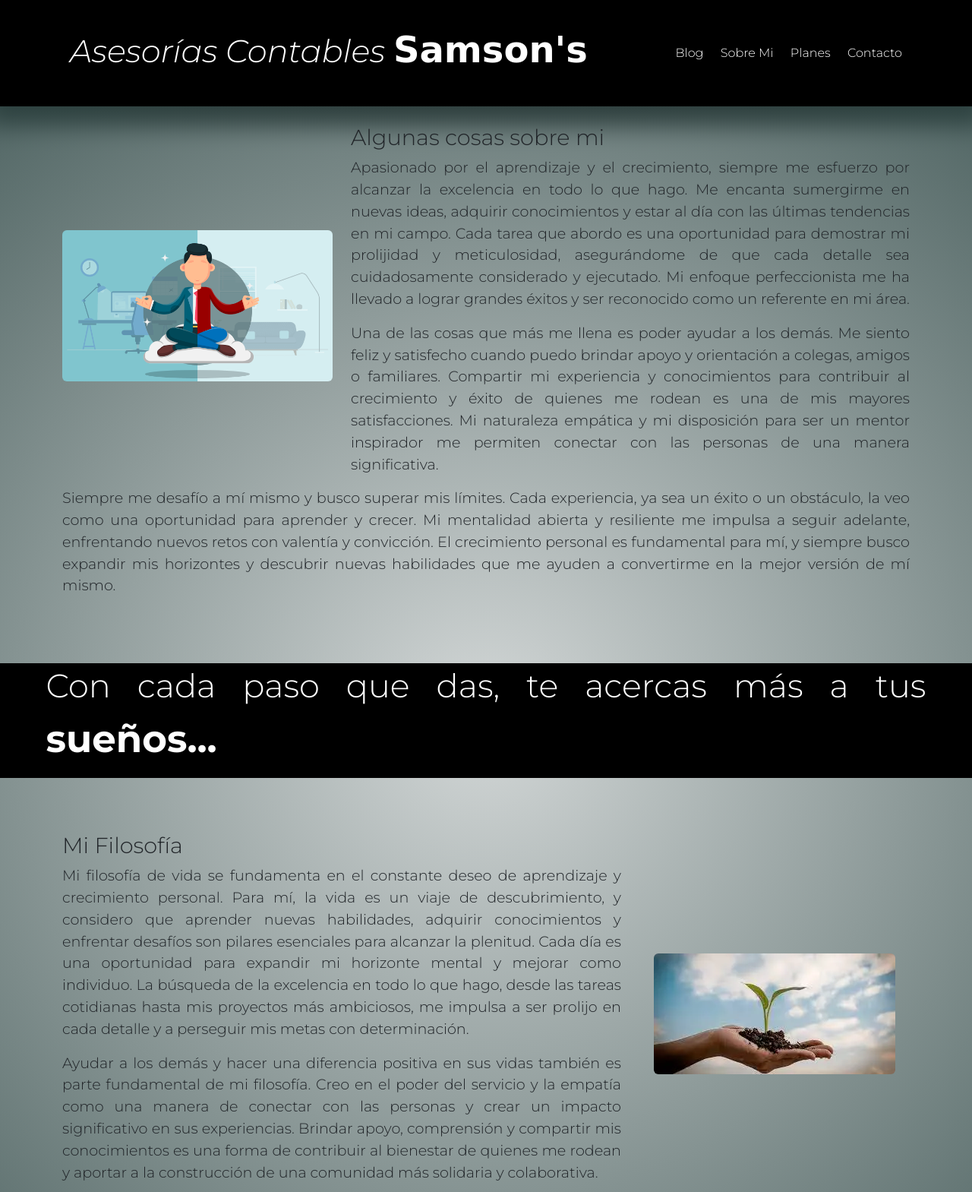
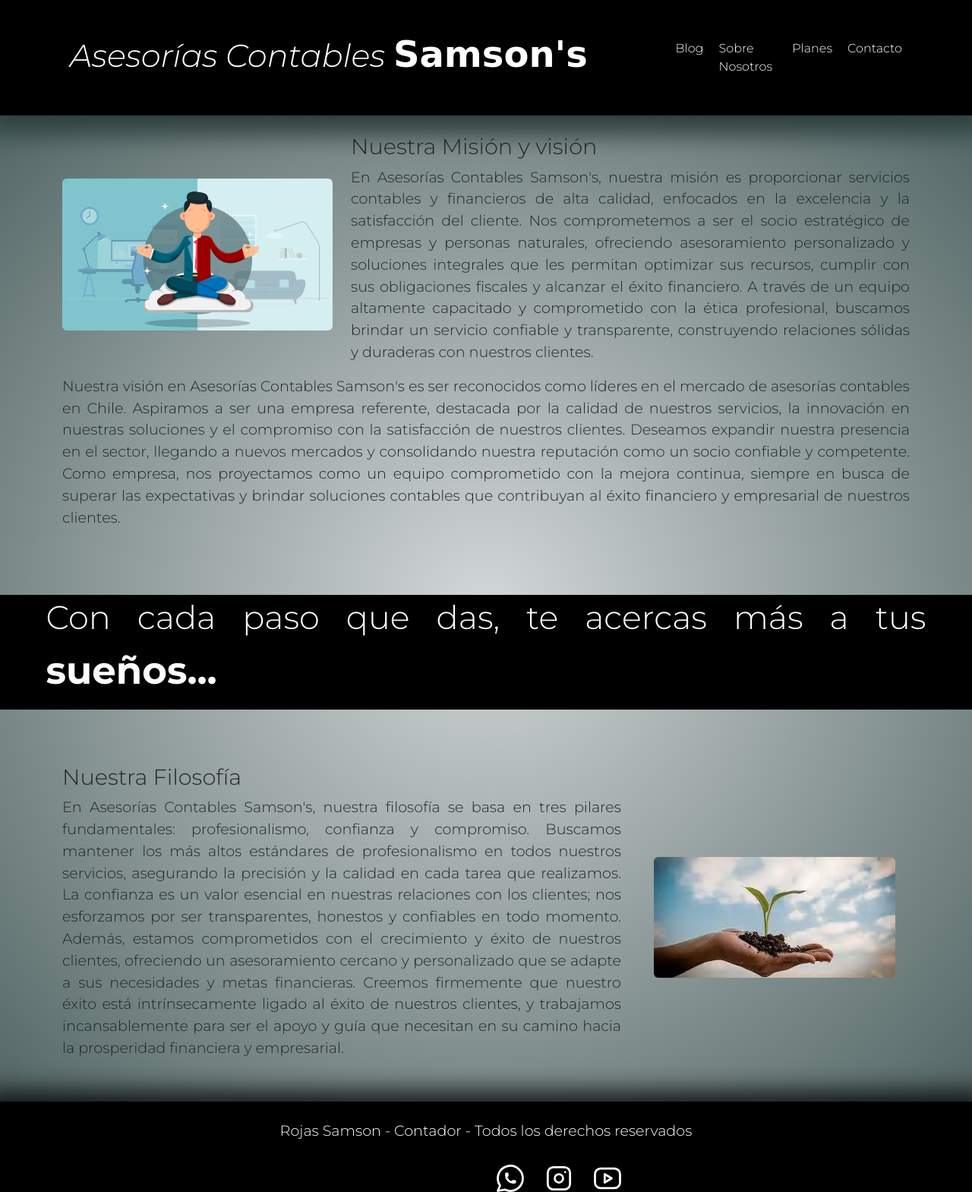
Before and after one commit to rojassamson/Asesorias-Contables-Samson-s, a website: page pages/sobre_nosotros.html in a window 1280 px wide. Shown: the top 1569 px of the page at 76% size. Drawn offline with nearby package versions, Linux system fonts and the light colour scheme; a web font is replaced by a local one.

Commit message:
Cambia nombre de 'Sobre Mi' a 'Sobre Nosotros' y cambia el texto de la página 'Sobre Nosotros'

```diff
--- a/pages/sobre_mi.html
+++ b/pages/sobre_nosotros.html
@@ -12,7 +12,7 @@
     <link href="https://fonts.googleapis.com/css2?family=Tektur:wght@400;500;600&display=swap" rel="stylesheet">
     <link href="https://cdn.jsdelivr.net/npm/bootstrap@5.3.0/dist/css/bootstrap.min.css" rel="stylesheet" integrity="sha384-9ndCyUaIbzAi2FUVXJi0CjmCapSmO7SnpJef0486qhLnuZ2cdeRhO02iuK6FUUVM" crossorigin="anonymous">
     <link rel="stylesheet" href="../css/style.css">
-    <title>Sobre Mi - Rojas Samson - Contador</title>
+    <title>Sobre Nosotros - Asesorías Contables Samson's</title>
     <meta name="description" content="Conoce a quien está detrás de esta idea.">
 </head>
 <body>
@@ -26,7 +26,7 @@
             <div class="collapse navbar-collapse text-end" id="navbarNavAltMarkup">
               <ul class="navbar-nav list-unstyled w-100 d-flex justify-content-between">
                 <li><a href="./blog.html">Blog</a></li>
-                <li><a href="./sobre_mi.html">Sobre Mi</a></li>
+                <li><a href="./sobre_nosotros.html">Sobre Nosotros</a></li>
                 <li><a href="./planes.html">Planes</a></li>
                 <li><a href="./contacto.html">Contacto</a></li>
             </ul>
@@ -41,14 +41,13 @@
                 <div class="row">
                     <div class="padding-imagen text-center text-lg-start col-12 col-lg-4 centrar-vertical"><img class="img-fluid rounded" src="../assets/img/sobre_mi.webp" alt="Imagen sobre estilo de vida."></div>
                     <div class="col-12 col-lg-8">
-                        <h2>Algunas cosas sobre mi</h2>
-                        <p>Apasionado por el aprendizaje y el crecimiento, siempre me esfuerzo por alcanzar la excelencia en todo lo que hago. Me encanta sumergirme en nuevas ideas, adquirir conocimientos y estar al día con las últimas tendencias en mi campo. Cada tarea que abordo es una oportunidad para demostrar mi prolijidad y meticulosidad, asegurándome de que cada detalle sea cuidadosamente considerado y ejecutado. Mi enfoque perfeccionista me ha llevado a lograr grandes éxitos y ser reconocido como un referente en mi área.</p>
-                        <p>Una de las cosas que más me llena es poder ayudar a los demás. Me siento feliz y satisfecho cuando puedo brindar apoyo y orientación a colegas, amigos o familiares. Compartir mi experiencia y conocimientos para contribuir al crecimiento y éxito de quienes me rodean es una de mis mayores satisfacciones. Mi naturaleza empática y mi disposición para ser un mentor inspirador me permiten conectar con las personas de una manera significativa.</p>
+                        <h2>Nuestra Misión y visión</h2>
+                        <p>En Asesorías Contables Samson's, nuestra misión es proporcionar servicios contables y financieros de alta calidad, enfocados en la excelencia y la satisfacción del cliente. Nos comprometemos a ser el socio estratégico de empresas y personas naturales, ofreciendo asesoramiento personalizado y soluciones integrales que les permitan optimizar sus recursos, cumplir con sus obligaciones fiscales y alcanzar el éxito financiero. A través de un equipo altamente capacitado y comprometido con la ética profesional, buscamos brindar un servicio confiable y transparente, construyendo relaciones sólidas y duraderas con nuestros clientes.</p>
                     </div>
                 </div>
                 <div class="row">
                     <div class="col">
-                        <p>Siempre me desafío a mí mismo y busco superar mis límites. Cada experiencia, ya sea un éxito o un obstáculo, la veo como una oportunidad para aprender y crecer. Mi mentalidad abierta y resiliente me impulsa a seguir adelante, enfrentando nuevos retos con valentía y convicción. El crecimiento personal es fundamental para mí, y siempre busco expandir mis horizontes y descubrir nuevas habilidades que me ayuden a convertirme en la mejor versión de mí mismo.</p>
+                        <p>Nuestra visión en Asesorías Contables Samson's es ser reconocidos como líderes en el mercado de asesorías contables en Chile. Aspiramos a ser una empresa referente, destacada por la calidad de nuestros servicios, la innovación en nuestras soluciones y el compromiso con la satisfacción de nuestros clientes. Deseamos expandir nuestra presencia en el sector, llegando a nuevos mercados y consolidando nuestra reputación como un socio confiable y competente. Como empresa, nos proyectamos como un equipo comprometido con la mejora continua, siempre en busca de superar las expectativas y brindar soluciones contables que contribuyan al éxito financiero y empresarial de nuestros clientes.</p>
                     </div>
                 </div>
 
@@ -66,15 +65,14 @@
             <section class="pt-5">
                 <div class="row d-flex">
                     <div class="order-2 col-12 col-lg-8">
-                        <h2>Mi Filosofía</h2>
-                        <p>Mi filosofía de vida se fundamenta en el constante deseo de aprendizaje y crecimiento personal. Para mí, la vida es un viaje de descubrimiento, y considero que aprender nuevas habilidades, adquirir conocimientos y enfrentar desafíos son pilares esenciales para alcanzar la plenitud. Cada día es una oportunidad para expandir mi horizonte mental y mejorar como individuo. La búsqueda de la excelencia en todo lo que hago, desde las tareas cotidianas hasta mis proyectos más ambiciosos, me impulsa a ser prolijo en cada detalle y a perseguir mis metas con determinación.</p>
-                        <p>Ayudar a los demás y hacer una diferencia positiva en sus vidas también es parte fundamental de mi filosofía. Creo en el poder del servicio y la empatía como una manera de conectar con las personas y crear un impacto significativo en sus experiencias. Brindar apoyo, comprensión y compartir mis conocimientos es una forma de contribuir al bienestar de quienes me rodean y aportar a la construcción de una comunidad más solidaria y colaborativa.</p>
+                        <h2>Nuestra Filosofía</h2>
+                        <p>En Asesorías Contables Samson's, nuestra filosofía se basa en tres pilares fundamentales: profesionalismo, confianza y compromiso. Buscamos mantener los más altos estándares de profesionalismo en todos nuestros servicios, asegurando la precisión y la calidad en cada tarea que realizamos. La confianza es un valor esencial en nuestras relaciones con los clientes; nos esforzamos por ser transparentes, honestos y confiables en todo momento. Además, estamos comprometidos con el crecimiento y éxito de nuestros clientes, ofreciendo un asesoramiento cercano y personalizado que se adapte a sus necesidades y metas financieras. Creemos firmemente que nuestro éxito está intrínsecamente ligado al éxito de nuestros clientes, y trabajamos incansablemente para ser el apoyo y guía que necesitan en su camino hacia la prosperidad financiera y empresarial.</p>
                     </div>
                     <div class="padding-imagen text-center text-lg-end order-2 col-12 col-lg-4 centrar-vertical d-flex justify-content-center align-items-center"><img class="img-fluid rounded" src="../assets/img/filosofia.webp" alt="Imagen sobre filosofía de vida."></div>
                 </div>
                 <div class="row">
                     <div class="col">
-                        <p>Mi filosofía de vida se caracteriza por abrazar el cambio y la superación personal. Entiendo que la vida está llena de altibajos, y cada experiencia, sea positiva o desafiante, es una oportunidad para aprender y crecer. Mantener una mentalidad abierta y resiliente me permite adaptarme a los cambios y convertir los obstáculos en oportunidades de aprendizaje. Mi búsqueda constante de autodescubrimiento y crecimiento me motiva a ser la mejor versión de mí mismo y a alcanzar una vida llena de significado y propósito.</p>
+                        <p></p>
                     </div>
                 </div>
             </section>
--- a/scss/views/_contacto.scss
+++ b/scss/views/_contacto.scss
@@ -13,6 +13,10 @@
         justify-content: center;
         align-items: center;
     }
+}
+
+#centrar-formulario {
+    width: 100%;
 }
 
 #centrar-fieldset {
```
Also changed, not shown: index.html (+2 -2 lines), pages/blog.html (+2 -2 lines), pages/contacto.html (+2 -2 lines), pages/planes.html (+2 -2 lines), css/style.css.
